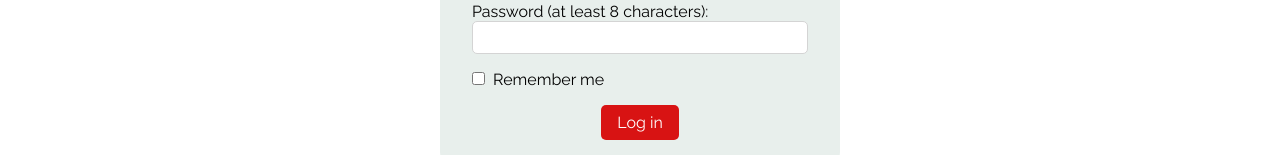
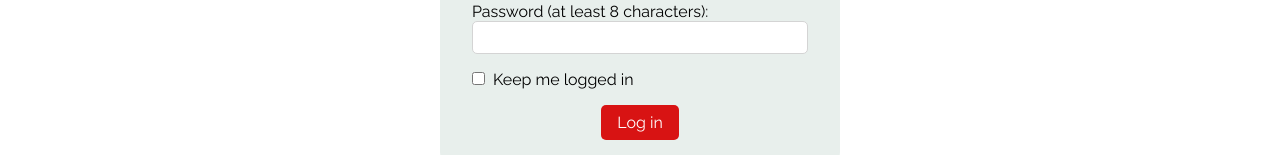
Before and after one commit to EmmaDawsonDev/gq-frontend, a React (Create React App) app: page /play in a window 1280 px wide. Shown: the part 292-447 px from the top of the page. Built offline with nearby package versions, Linux system fonts and the light colour scheme.

Commit message:
Small changes

```diff
--- a/src/components/AuthForm/AuthForm.tsx
+++ b/src/components/AuthForm/AuthForm.tsx
@@ -123,7 +123,7 @@ const AuthForm = (props: AuthFormProps) => {
       ) : (
         <div className={styles.checkboxContainer}>
           <input type="checkbox" id="rememberMe" name="rememberMe" checked={remember} onChange={() => setRemember(!remember)} />
-          <label htmlFor="rememberMe">Remember me</label>
+          <label htmlFor="rememberMe">Keep me logged in</label>
         </div>
       )}
 
--- a/src/index.css
+++ b/src/index.css
@@ -99,3 +99,8 @@ input {
 button {
   font-family: var(--font-body);
 }
+
+input:focus-visible, button:focus-visible, a:focus-visible {
+  outline: 2px solid var(--secondary-dk);
+  outline-offset: 2px;
+}
--- a/src/pages/Play/Play.tsx
+++ b/src/pages/Play/Play.tsx
@@ -148,7 +148,7 @@ const Play = () => {
                     </div>
                     <div className={styles.errorContainer}>
                       {showError && (
-                        <p style={{ margin: 0 }} className={styles.error}>
+                        <p style={{ margin: 0 }} className={styles.error} aria-live="polite">
                           {error}
                         </p> // Inline styles used to overwrite those inbuilt from leaflet
                       )}
```
